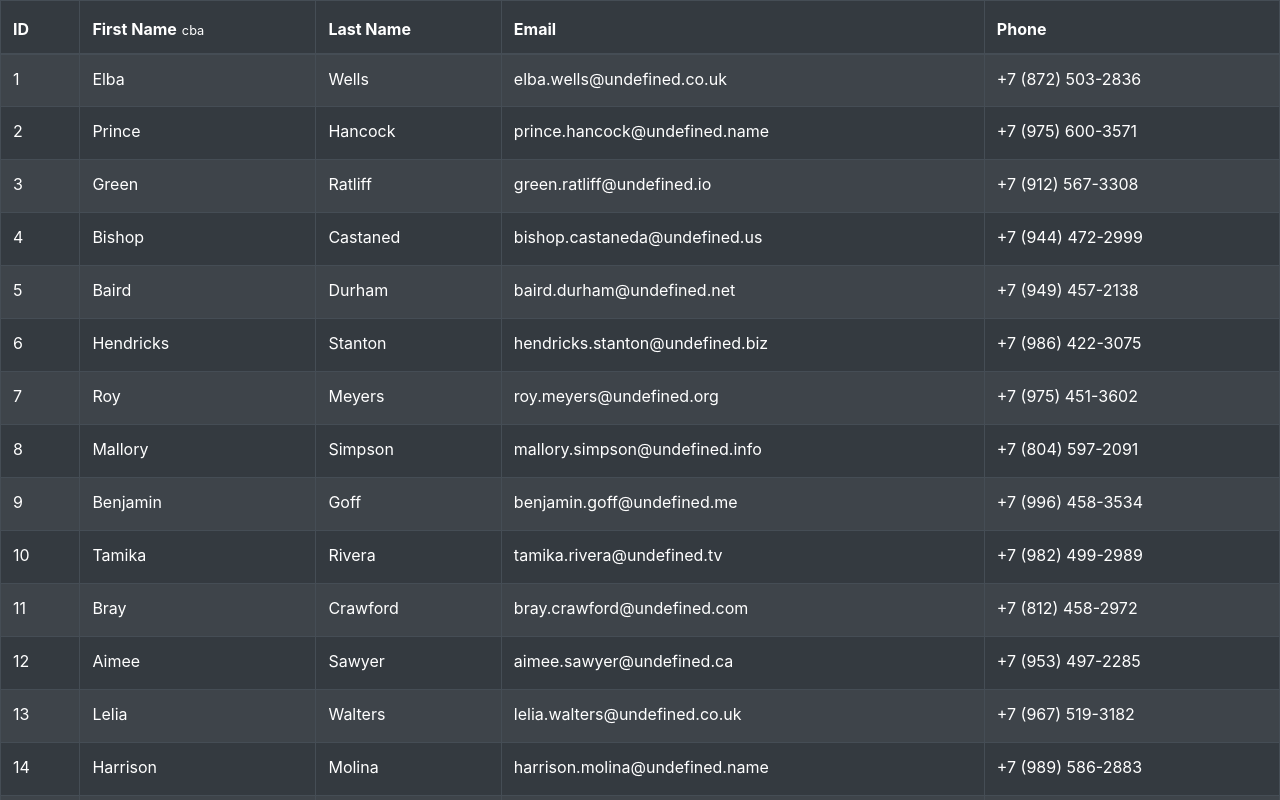
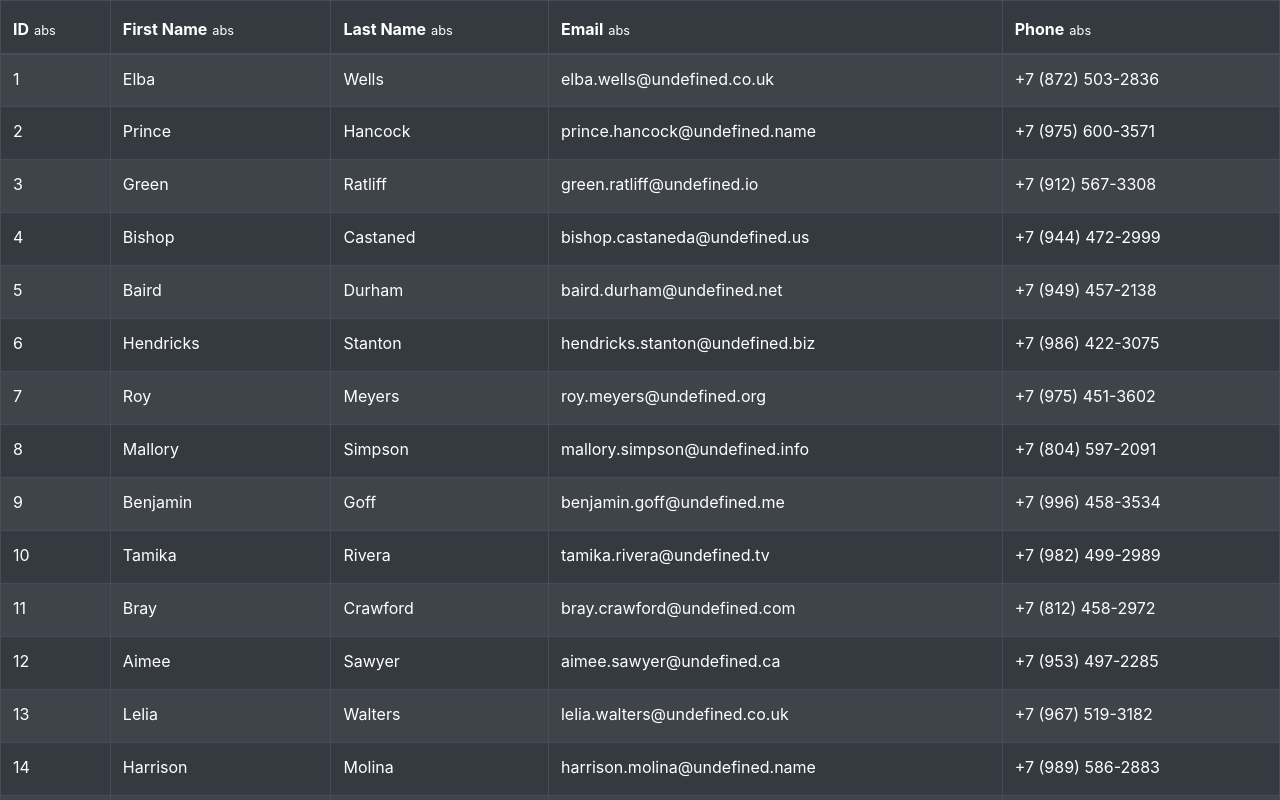
Before and after one commit to Pryadkin/Table_ReactJs--new, a React (Create React App) app: page / in a window 1280 px wide. Shown: the top 800 px of the page. Built offline with nearby package versions, Linux system fonts and the light colour scheme; the HTML template or start-up script is replaced by a standard one.

Commit message:
add 'sort'

```diff
--- a/src/App.js
+++ b/src/App.js
@@ -12,7 +12,8 @@ class App extends Component {
   state = {
     data: [],
     columns: [],
-    sortType: 'abc',
+    sortType: 'abs',
+    columnsName: null,
   }
 
   componentDidMount() {
@@ -24,18 +25,43 @@ class App extends Component {
     this.setState({
       data: dataClone,
       columns: columnsClone,
+      columnsName: columnsClone[0],
     })
 
   }
 
 
-  onSort = (data, columns, direct) => {
-    console.log(columns, direct)
-    // sort(this.state.data, e.target.innerText, 'abs')
+  onSort = (columns) => {
+    const dataSort = [...this.state.data]
+    // console.log(dataSort)
+    // console.log(this.state.columnsName)
+    let direction = null;
+    if (columns === this.state.columnsName && this.state.sortType === 'abs') {
+      direction = 'desc';
+    } else {
+      direction = 'abs';
+    }
+      sort(dataSort, columns, direction);
+      // console.log(sort(dataSort, columns, 'desc'))
+      this.setState({
+        data: dataSort,
+        sortType: direction,
+      })
+    // } else {
+    //   sort(dataSort, columns, 'abc');
+    //   console.log(sort(dataSort, columns, 'abc'))
+    //   this.setState({
+    //     data: dataSort,
+    //     sortType: 'abc'
+    //   })
+    // }
+
+
   }
 
 
   render() {
+    // console.log(this.state.data)
     return(
       <div>
         <TableComp
--- a/src/Table/Table.js
+++ b/src/Table/Table.js
@@ -12,21 +12,30 @@ import './Table.css'
 export default props => {
 
 
-   // console.log(props.state.sortType)
+   // console.log(props.state.data)
 
    return (
       // console.log(props.state.data.id)
       <Table striped bordered hover variant="dark">
          <thead>
             <tr>
-               <th>ID<small>{props.state.sortType === 'abc'
-                  ? props.onSort(props.state, props.state.columns[0], 'abc')
-                  : props.onSort(props.state, props.state.columns[0], 'desc')
-               }</small></th>
-               <th onClick={() => {
-                  // props.onSort(props.state.columns[1])
-               }}>First Name<small>{'abc' ? 'cba' : 'abc'}</small></th>
-               <th onClick={() => {
+               <th onClick={() => props.onSort(props.state.columns[0])}>ID
+                  <small>{props.state.columnsName === props.state.columns[0]? props.state.sortType : null}</small>
+               </th>
+               <th onClick={() => props.onSort(props.state.columns[1])}>First Name
+                  <small>{props.state.sortType}</small>
+               </th>
+               <th onClick={() => props.onSort(props.state.columns[2])}>Last Name
+                  <small>{props.state.sortType}</small>
+               </th>
+               <th onClick={() => props.onSort(props.state.columns[3])}>Email
+                  <small>{props.state.sortType}</small>
+               </th>
+               <th onClick={() => props.onSort(props.state.columns[4])}>Phone
+                  <small>{props.state.sortType}</small>
+               </th>
+
+               {/* <th onClick={() => {
                   props.onSort(props.state.columns[2])
                }}>Last Name</th>
                <th onClick={() => {
@@ -34,7 +43,7 @@ export default props => {
                }}>Email</th>
                <th onClick={() => {
                   props.onSort(props.state.columns[4])
-               }}>Phone</th>
+               }}>Phone</th> */}
             </tr>
          </thead>
          <tbody>
--- a/src/sort/sort.js
+++ b/src/sort/sort.js
@@ -7,7 +7,6 @@ export default (data, nameColumn, direct) => {
       sortA = b;
       sortB = a;
     }
-    // console.log(nameColumn)
 
     if (isNaN(parseFloat(sortA[nameColumn]))) {
 
```
